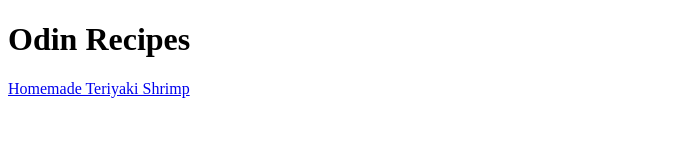
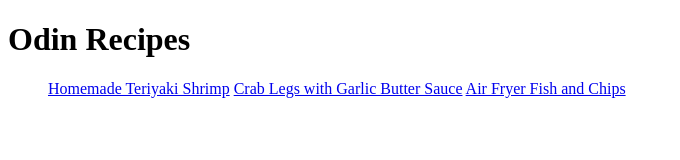
Before and after one commit to MithrandirTheCodeWizard/odin-recipes, a plain HTML site: page index.html in a window 1280 px wide. Shown: the whole page, without its empty margins (0-680 px from the left). Drawn offline with Linux system fonts and the light colour scheme.

Commit message:
Updated index.html links
Put links in a list and linked the new crab and fish pages.

```diff
--- a/index.html
+++ b/index.html
@@ -6,6 +6,10 @@
     </head>
     <body>
         <h1>Odin Recipes</h1>
+        <ul>
             <a href="recipes/shrimp.html">Homemade Teriyaki Shrimp</a>
+            <a href="recipes/crab.html">Crab Legs with Garlic Butter Sauce</a>
+            <a href="recipes/fish.html">Air Fryer Fish and Chips</a>
+        </ul>
     </body>
 </html>
```
Lines whose indentation alone changed are shown as unchanged.
